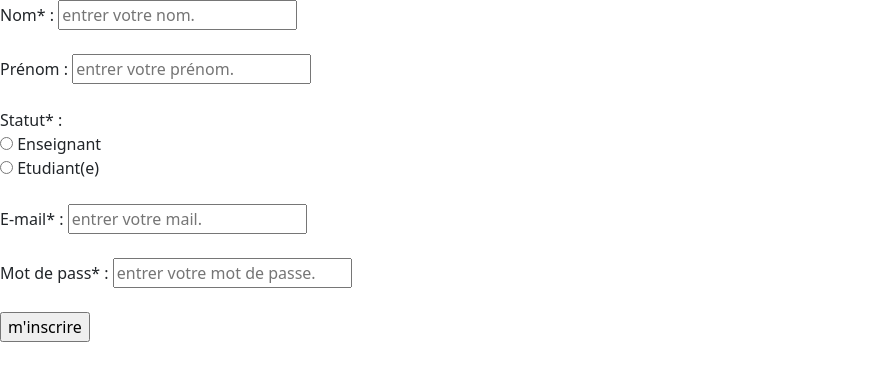
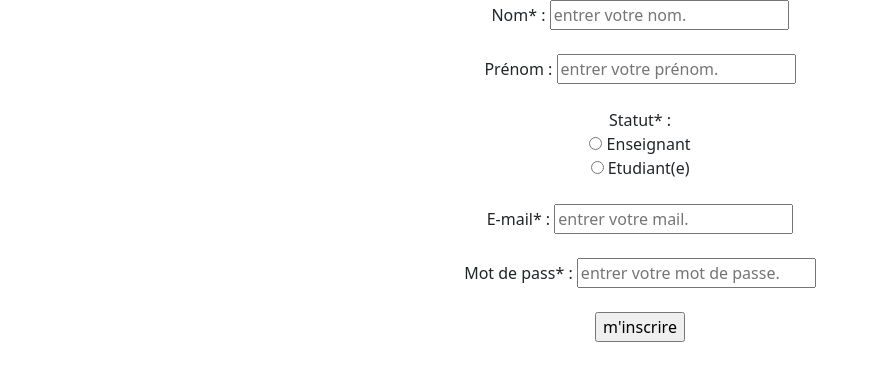
Before and after one commit to daymic/e-boss, a PHP site: page /_login/signup.php in a window 1280 px wide. Shown: the part 56-437 px from the top of the page, without its empty margins (0-879 px from the left). Run offline with PHP 8.4, Linux system fonts and the light colour scheme.

Commit message:
etudiants

```diff
--- a/_login/signin.php
+++ b/_login/signin.php
@@ -10,6 +10,7 @@
     <?php
         require_once('../_menu/nav_1.html');
     ?>
+    <div align = "center">
     <form method="POST" action="signin_traitement.php">
         <label for="email">E-mail* : </label>
         <input type="email" id="email" name="email" placeholder="entrer votre mail." required><br><br>
@@ -17,7 +18,7 @@
         <input type="password" id="pass" name="pass" placeholder="entrer votre mot de passe." required><br><br>
         <input type="submit" value="se connecter" name="OK">
     </form>
-
+    </div>
     <script src="../_js/bootstrap.bundle.min.js"></script>
 </body>
 </html>
--- a/_login/signup.php
+++ b/_login/signup.php
@@ -11,7 +11,8 @@
     <?php
         require_once('../_menu/nav_1.html');
     ?>
-	<form method="POST" action="signup_traitement.php">
+    <div align = "center">
+    <form method="POST" action="signup_traitement.php">
         <label for="nom">Nom* : </label>
         <input type="text" id="nom" name="nom" placeholder="entrer votre nom." required><br><br>
         <label for="prenom">Prénom : </label>
@@ -27,8 +28,7 @@
         <input type="password" id="pass" name="pass" placeholder="entrer votre mot de passe." required><br><br>
         <input type="submit" value="m'inscrire" name="OK">
     </form>
-
-
+    </div>
     <script src="../_js/bootstrap.bundle.min.js"></script>
     <script src="../_js/formscript_1"></script>
 </body>
```
